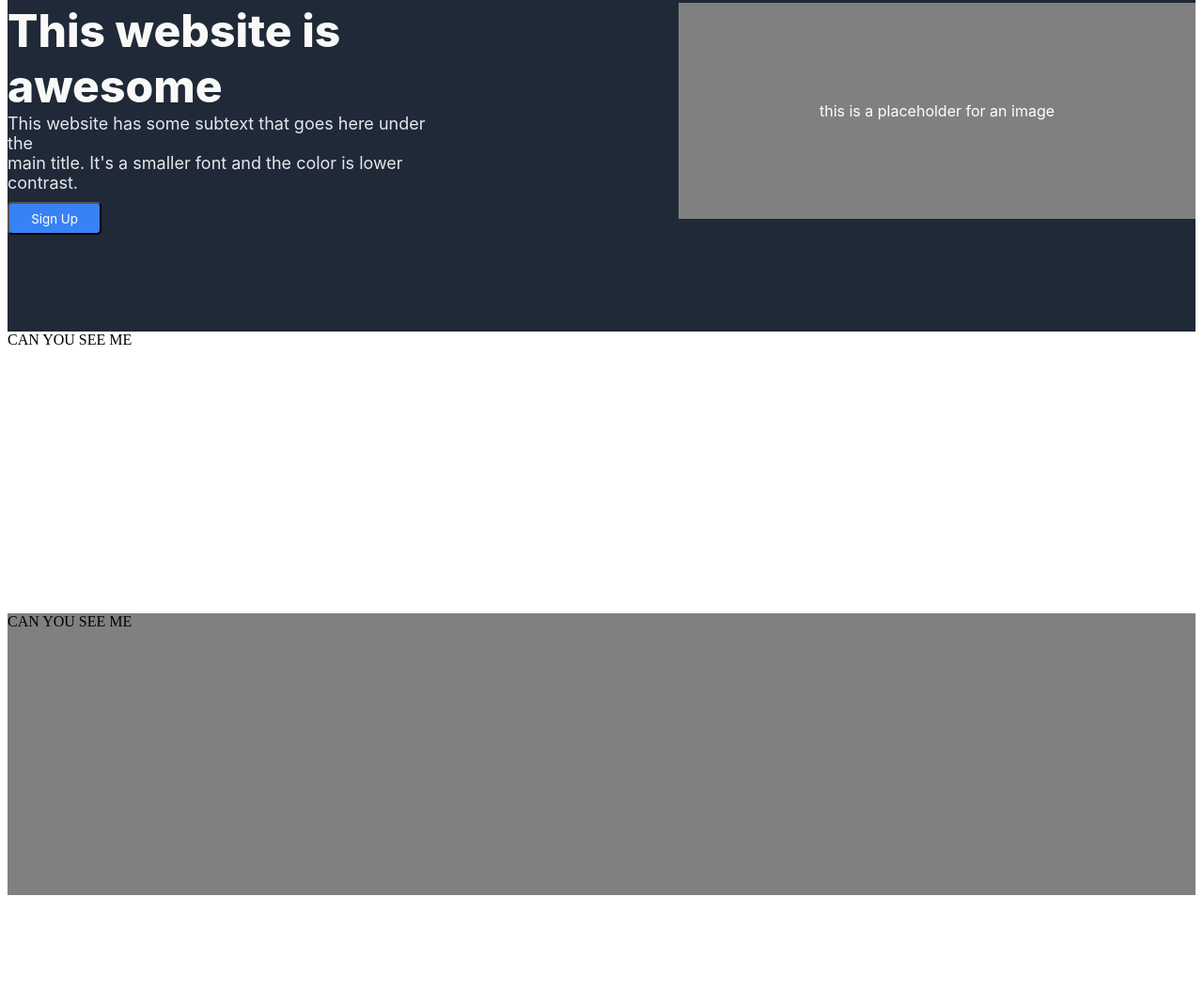
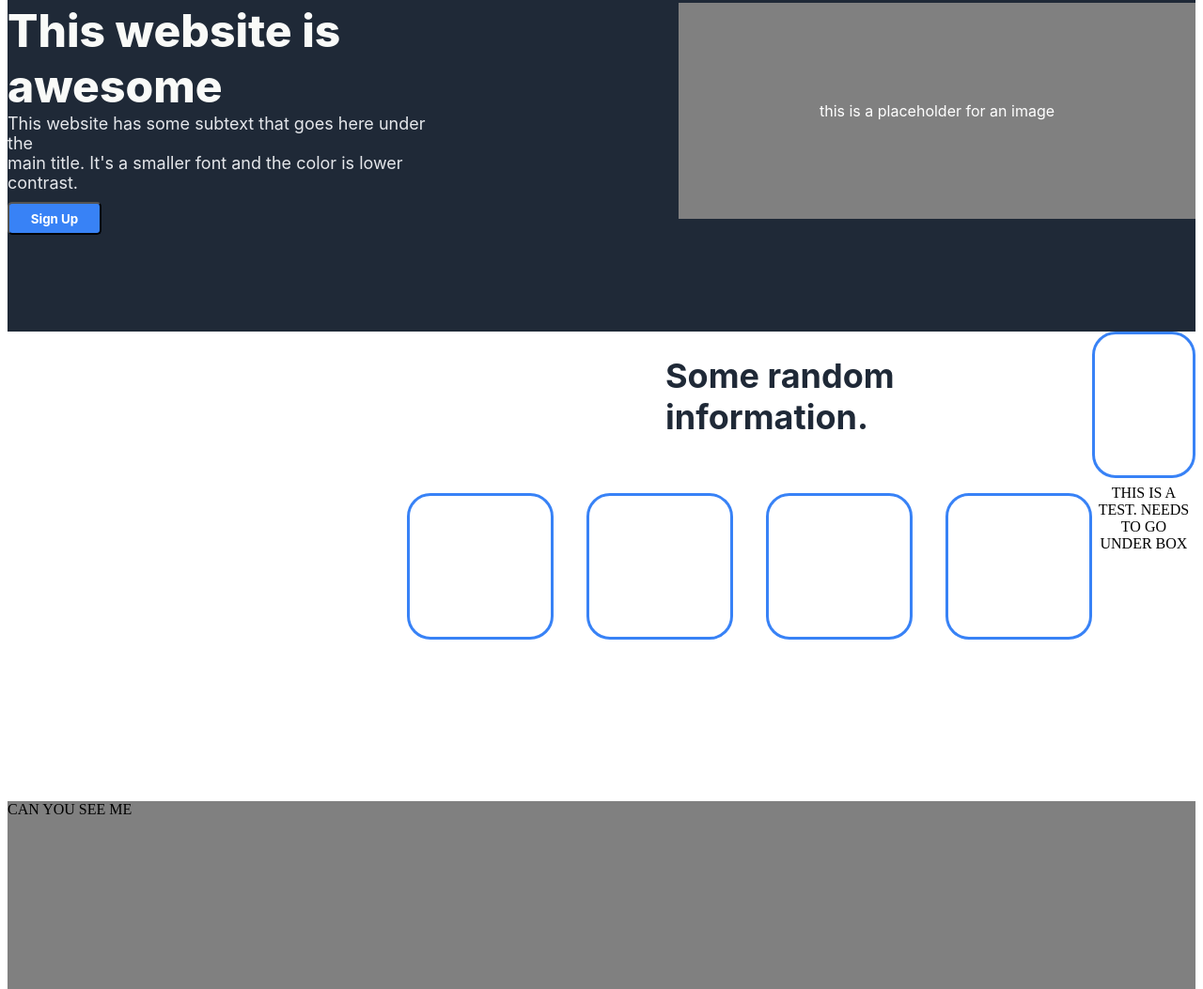
Before and after one commit to EldritchAutomaton/odin-landingpage, a plain HTML site: page index.html in a window 1280 px wide. Shown: the part 159-1212 px from the top of the page at 94% size. Before the commit the page ends 1120 px from the top, so only its background shows below. Drawn offline with Linux system fonts and the light colour scheme.

Commit message:
Major development done on 2nd div

```diff
--- a/index.html
+++ b/index.html
@@ -24,7 +24,7 @@
             <div class="topleft">
                 <div class="herotext">This website is <br>awesome</div>
                 <div class="subtext">This website has some subtext that goes here under the <br> main title. It's a smaller font and the color is lower <br>contrast.</div>
-                <div class="signup"><button>Sign Up</button></div>
+                <div class="signup"><button><b>Sign Up</b></button></div>
             </div>
             <div class="topright">
                 <div class="rightimage">
@@ -36,11 +36,26 @@
 
     <div class="whitecontainer">
 
-CAN YOU SEE ME
+
+        <div class="randominfo">Some random information.</div>
+
+        <div class="bordereddivs">
+
+            <div class="bordercontainer"></div>
+            <div class="bordercontainer"></div>
+            <div class="bordercontainer"></div>
+            <div class="bordercontainer"></div>
+
+        </div>
+
+        <div class="test">
+            <div class="testtext">THIS IS A TEST. NEEDS TO GO UNDER BOX</div>
+        </div>
+
+
 
 
     </div>
-
 
     <div class="lightgraycontainer">
 CAN YOU SEE ME
--- a/style.css
+++ b/style.css
@@ -85,7 +85,19 @@ button {
 .whitecontainer {
     display: flex;
     background-color: rgb(255, 255, 255);
-    min-height: 300px;
+    min-height: 500px;
+}
+
+  .randominfo {
+   display: flex;
+   flex-wrap: nowrap;
+   margin-left: 700px;
+   margin-top: 25px;
+   font-family: -apple-system, BlinkMacSystemFont, 'Segoe UI', Roboto, Oxygen, Ubuntu, Cantarell, 'Open Sans', 'Helvetica Neue', sans-serif;
+   font-size: 36px;
+   font-weight: bolder;
+   color: #1F2937;
+   min-width: 100px;
 }
 
 .lightgraycontainer {
@@ -94,3 +106,35 @@ button {
     min-height: 300px;
 
 }
+
+.bordereddivs {
+    display: flex;
+    flex-direction: row;
+    align-items: center;
+    margin-left: -600px;
+    gap: 35px;
+}
+
+.bordercontainer {
+    width: 150px;
+    height: 150px;
+    border-style: solid;
+    color: #3882F6;
+    border-radius: 25px;
+}
+
+
+.test {
+    width: 150px;
+    height: 150px;
+    border-style: solid;
+    color: #3882F6;
+    border-radius: 25px;
+}
+
+.testtext {
+    display: flex;
+    margin-top: 160px;
+    color: black;
+    text-align: center;
+}
```
